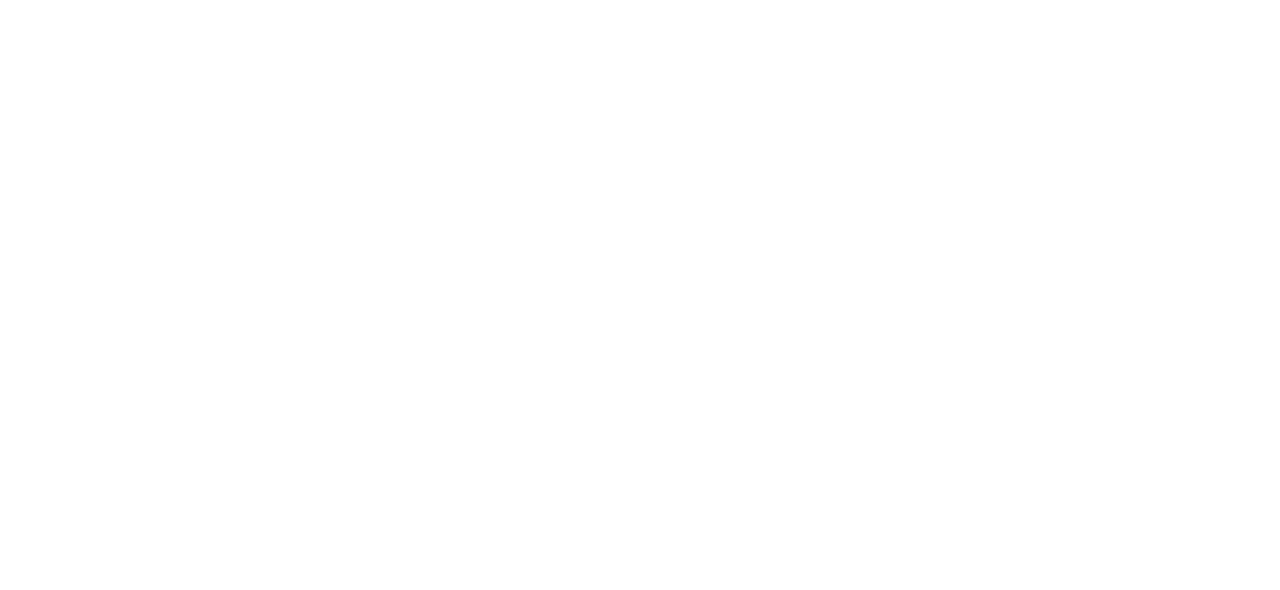
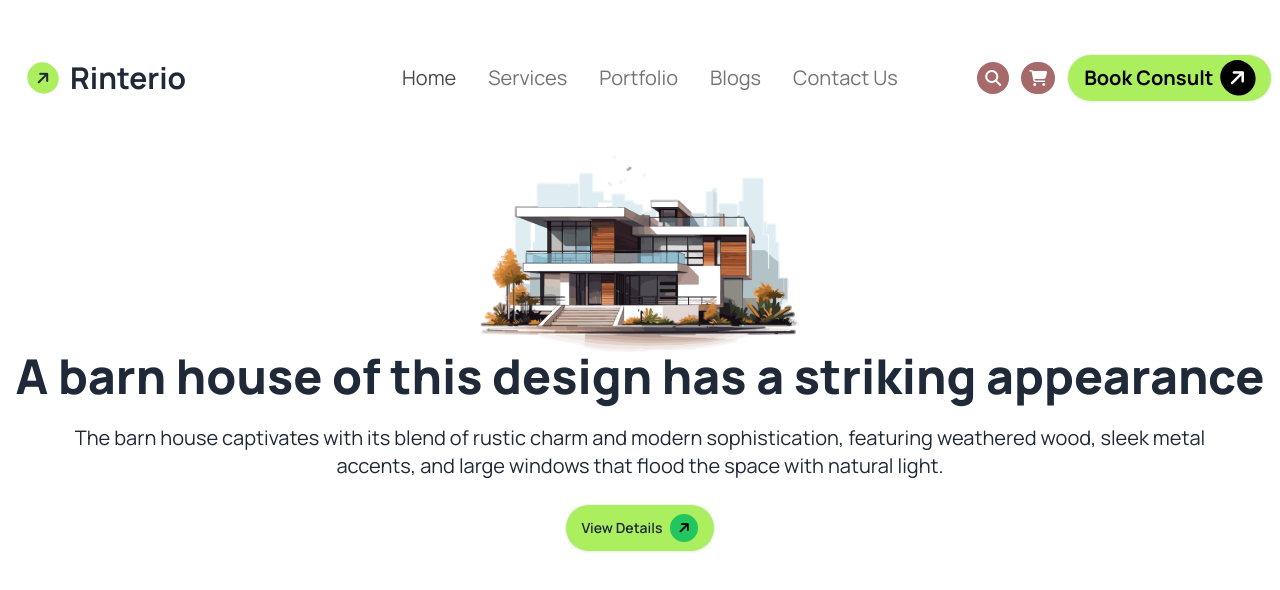
Before and after one commit to Minhaz03/my-repo-3-assign-3, a plain HTML site: page index.html in a window 1280 px wide. Drawn offline with nearby package versions, Linux system fonts and the light colour scheme.

Commit message:
Head section

```diff
--- a/index.html
+++ b/index.html
@@ -1,10 +1,10 @@
 <!DOCTYPE html>
-<html lang="en">
+<html lang="en" data-theme="light">
 
 <head>
     <meta charset="UTF-8">
     <meta name="viewport" content="width=device-width, initial-scale=1.0">
-    <title>Document</title>
+    <title>Rinterio</title>
 
     <!-- DaisyUI+Tailwind -->
     <link href="https://cdn.jsdelivr.net/npm/daisyui@4.12.10/dist/full.min.css" rel="stylesheet" type="text/css" />
@@ -18,6 +18,7 @@
                 extend: {
                     colors: {
                         clifford: '#da373d',
+                        'book-primary': '#ABEF5F',
                     }
                 }
             }
@@ -39,7 +40,85 @@
 </head>
 
 <body class="manrope">
+    <header class="md:container md:mx-auto mt-10">
+        <nav>
+            <div class="navbar bg-base-100">
+                <div class="navbar-start ml-5">
+                    <i class="fa-solid fa-arrow-right -rotate-45 bg-book-primary rounded-3xl p-2 mr-3"></i>
+                    <a class="font-bold text-3xl">Rinterio</a>
+                </div>
+                <div class="navbar-center hidden lg:flex">
+                    <ul class="menu menu-horizontal px-1">
+                        <li><a class="text-[#494949] text-xl">Home</a></li>
+                        <li><a class="text-[#737373] text-xl">Services</a></li>
+                        <li><a class="text-[#737373] text-xl">Portfolio</a></li>
+                        <li><a class="text-[#737373] text-xl">Blogs</a></li>
+                        <li><a class="text-[#737373] text-xl">Contact Us</a></li>
+                    </ul>
+                </div>
 
+                <div class="navbar-end hidden md:inline-flex">
+                    <i class=" fa-solid fa-magnifying-glass mr-3 bg-[#a76969] p-2 rounded-full text-white"></i>
+                    <i class="fa-solid fa-cart-shopping mr-3 bg-[#a76969] p-2 rounded-full text-white"></i>
+                    <a class="btn bg-book-primary text-black rounded-3xl font-bold text-xl">Book Consult
+                        <i class="fa-solid fa-arrow-right -rotate-45 rounded-3xl bg-black text-white p-2"></i></a>
+                </div>
+                  <div class="dropdown md:hidden ml-24">
+                    <div tabindex="0" role="button" class="btn btn-ghost btn-circle">
+                      <svg
+                        xmlns="http://www.w3.org/2000/svg"
+                        class="h-5 w-5"
+                        fill="none"
+                        viewBox="0 0 24 24"
+                        stroke="currentColor">
+                        <path
+                          stroke-linecap="round"
+                          stroke-linejoin="round"
+                          stroke-width="2"
+                          d="M4 6h16M4 12h16M4 18h7" />
+                      </svg>
+                    </div>
+                    <ul
+                      tabindex="0"
+                      class="menu menu-sm dropdown-content bg-base-100 rounded-box z-[1] mt-3 w-24 p-2 shadow">
+                      <li><a class="text-[#494949]">Home</a></li>
+                        <li><a class="text-[#737373]">Services</a></li>
+                        <li><a class="text-[#737373]">Portfolio</a></li>
+                        <li><a class="text-[#737373]">Blogs</a></li>
+                        <li><a class="text-[#737373]">Contact Us</a></li>
+                    </ul>
+                  </div>
+            </div>
+        </nav>
+
+        <section class="mt-10 mb-10">
+            <div>
+                <div class="text-center">
+                  <div>
+                    <div class="flex justify-center items-center">
+                      <img class="w-80" src="/assets/banner.png" alt="">
+                    </div>
+                    <h1 class="text-4xl lg:text-5xl font-extrabold">A barn house of this design has a striking appearance</h1>
+                    <p class="text-xl py-6 ">
+                      The barn house captivates with its blend of rustic charm and modern sophistication, featuring weathered wood, sleek metal <br> accents, and large windows that flood the space with natural light.
+                    </p>
+                    <a class="btn rounded-full bg-[#ABEF5F]"
+                        >View Details
+                        <div>
+                          <i
+                            class="fa-solid fa-arrow-up rotate-45 flex h-7 w-7 bg-green-500 rounded-full items-center justify-center text-black"
+                          ></i>
+                        </div>
+                      </a>
+                  </div>
+                </div>
+              </div>
+        </section>
+    </header>
+
+    <main>
+
+    </main>
 
 </body>
 
```
